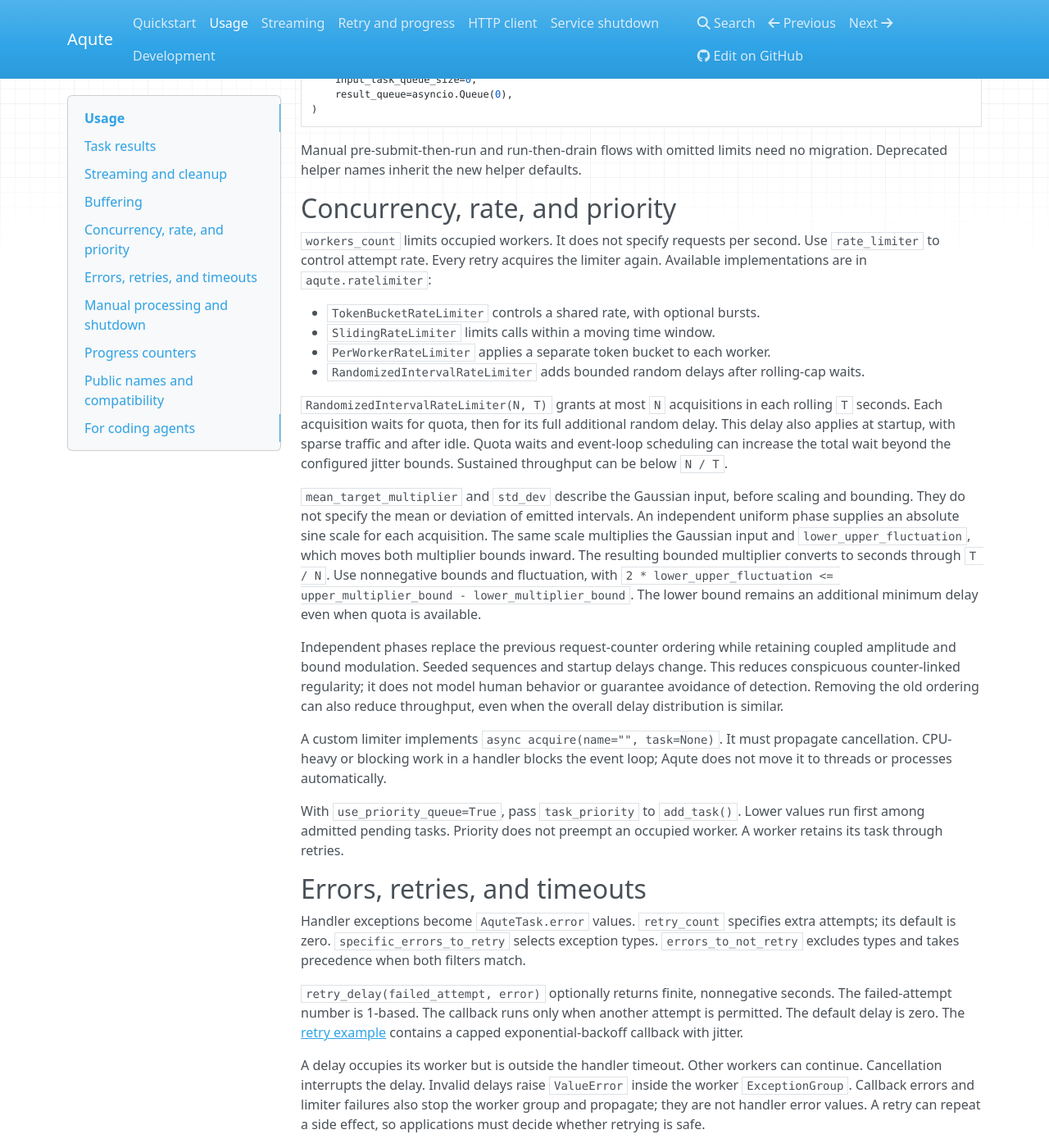
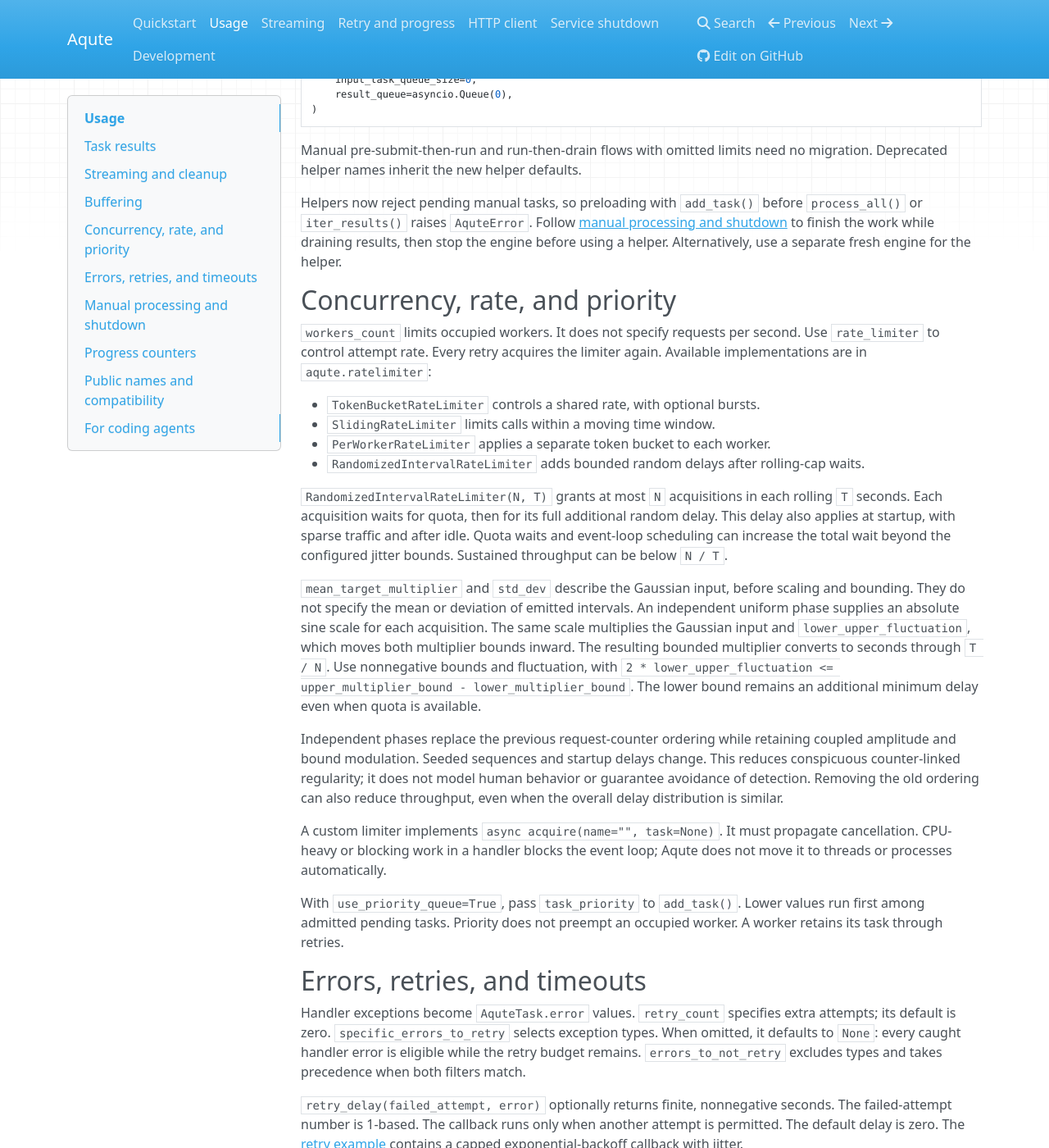
Before and after one commit to insomnes/aqute, an MkDocs documentation site: the page built from docs/usage.md, in a window 1280 px wide and 1400 px high, scrolled down 2041 px. Shown: the whole window at 82% size. Built offline with MkDocs 1.6.1, drawn with Linux system fonts in a browser that asks for light colours; nearby versions of some CDN libraries.

Commit message:
docs: clarify retry defaults and helper migration

```diff
--- a/docs/usage.md
+++ b/docs/usage.md
@@ -105,6 +105,12 @@ engine = Aqute(
 Manual pre-submit-then-run and run-then-drain flows with omitted limits need no
 migration. Deprecated helper names inherit the new helper defaults.
 
+Helpers now reject pending manual tasks, so preloading with `add_task()` before
+`process_all()` or `iter_results()` raises `AquteError`. Follow
+[manual processing and shutdown](#manual-processing-and-shutdown) to finish the
+work while draining results, then stop the engine before using a helper.
+Alternatively, use a separate fresh engine for the helper.
+
 ## Concurrency, rate, and priority
 
 `workers_count` limits occupied workers. It does not specify requests per second.
@@ -149,6 +155,8 @@ worker. A worker retains its task through retries.
 
 Handler exceptions become `AquteTask.error` values. `retry_count` specifies extra
 attempts; its default is zero. `specific_errors_to_retry` selects exception types.
+When omitted, it defaults to `None`: every caught handler error is eligible while
+the retry budget remains.
 `errors_to_not_retry` excludes types and takes precedence when both filters match.
 
 `retry_delay(failed_attempt, error)` optionally returns finite, nonnegative seconds.
@@ -301,7 +309,7 @@ ordered list return type.
 ## For coding agents
 
 For application code, install with `pip install aqute` and import
-`Aqute` from `aqute`. The [canonical HTTP recipe](http_client.md#runnable-source)
+`Aqute` from `aqute`. The [canonical HTTP recipe](http_client.md)
 also requires `httpx`; the checkout's dev group includes it. Adapt that runnable
 source instead of reconstructing the API from older examples.
 
```
Also changed, not shown: docs/http_client.md (+7 -0 lines).
